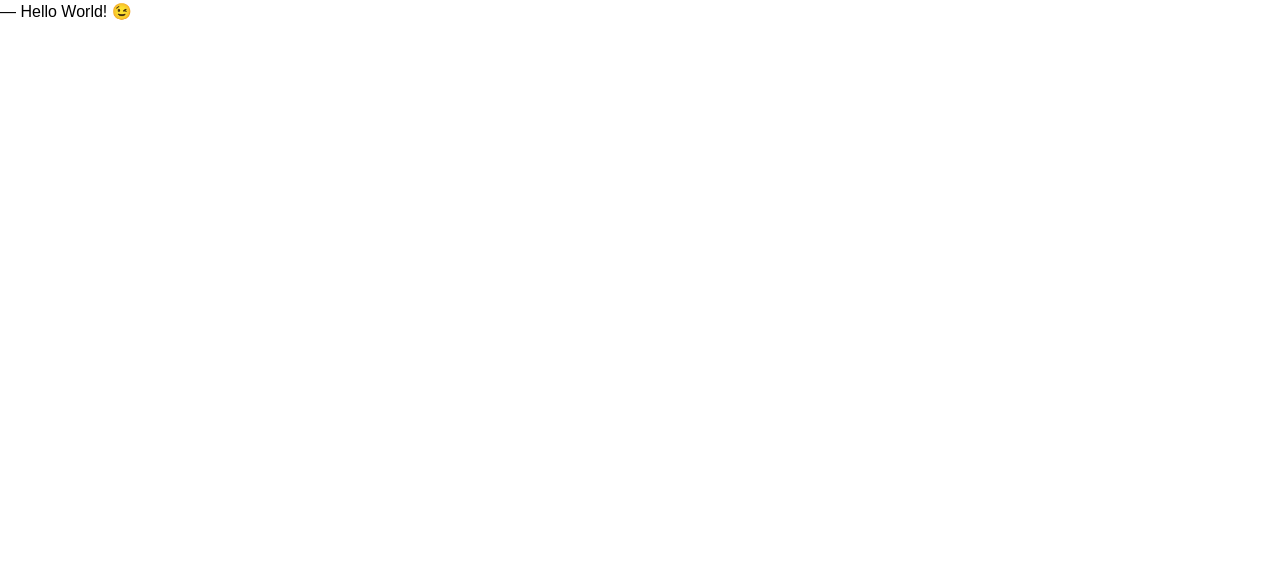
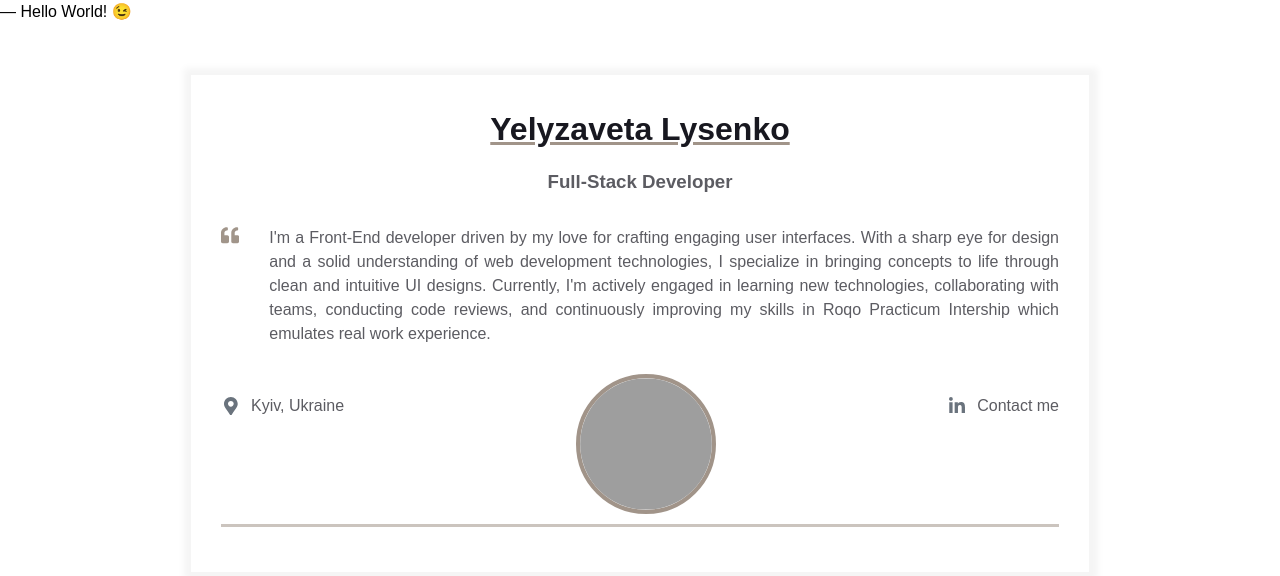
Before and after one commit to ElizaCalmau/homepage, a plain HTML site: page index.html in a window 1280 px wide. Drawn offline with Linux system fonts and the light colour scheme; grey boxes are pictures that could not be loaded.

Commit message:
added about me, photo & contact link, fixed styles

```diff
--- a/index.html
+++ b/index.html
@@ -7,5 +7,64 @@
   </head>
   <body>
     ― Hello World! &#x1F609;
+    <main>
+        <div class="resume">
+          <div class="container">
+            <div class="resume__block">
+                <h1 class="contact-info__header">Yelyzaveta Lysenko</h1>
+              <h3 class="contact-info__sub-header">Full-Stack Developer</h3>
+                <div class="intro">
+                    <div class="intro__icon-wrapper">
+                      <svg class="intro__icon" xmlns="http://www.w3.org/2000/svg" viewBox="0 0 512 512">
+                        <path
+                          d="M464 256h-80v-64c0-35.3 28.7-64 64-64h8c13.3 0 24-10.7
+                          24-24V56c0-13.3-10.7-24-24-24h-8c-88.4 0-160 71.6-160 160v240c0
+                          26.5 21.5 48 48 48h128c26.5 0 48-21.5
+                          48-48V304c0-26.5-21.5-48-48-48zm-288 0H96v-64c0-35.3 28.7-64
+                          64-64h8c13.3 0 24-10.7 24-24V56c0-13.3-10.7-24-24-24h-8C71.6 32 0
+                          103.6 0 192v240c0 26.5 21.5 48 48 48h128c26.5 0
+                          48-21.5 48-48V304c0-26.5-21.5-48-48-48z"
+                        ></path>
+                      </svg>
+                    </div>
+                    <p class="intro_text">I'm a Front-End developer driven by my love for crafting engaging user interfaces. With a sharp eye for design and a solid understanding of web development technologies, I specialize in bringing concepts to life through clean and intuitive UI designs.
+                        Currently, I'm actively engaged in learning new technologies, collaborating with teams, conducting code reviews, and continuously improving my skills in Roqo Practicum Intership which emulates real work experience.</p>
+                    </div>
+              <div class="contact_info_container fh">
+                <div class="contact-info__block">
+                    <a href="" rel="author" class="contact-info__item">
+                        <div class="contact-info__item-icon-wrapper">
+                          <svg class="contact-info__item-icon" xmlns="http://www.w3.org/2000/svg" viewBox="0 0 384 512">
+                            <path
+                              d="M172.268 501.67C26.97 291.031 0 269.413 0 192 0 85.961 85.961 0
+                              192 0s192 85.961 192 192c0 77.413-26.97 99.031-172.268 309.67-9.535
+                              13.774-29.93 13.773-39.464 0zM192 272c44.183 0 80-35.817
+                              80-80s-35.817-80-80-80-80 35.817-80 80 35.817 80 80 80z"
+                            ></path>
+                          </svg>
+                        </div>
+                        <span>Kyiv, Ukraine</span>
+                      </a>
+                </div>
+
+                <div class="contact-info__block contact-info__block--center">
+                  <img class="contact-info__avatar" src="./assets/avatar.jpg" alt="Avatar" />
+                </div>
+
+                <div class="contact-info__block">
+                    <a href="https://www.linkedin.com/in/yelyzaveta-lysenko-ab452b287/" rel="author" class="contact-info__item">
+                        <div class="contact-info__item-icon-wrapper">
+                          <svg class="contact-info__item-icon" xmlns="http://www.w3.org/2000/svg" viewBox="0 0 448 512">
+                            <svg xmlns="http://www.w3.org/2000/svg" viewBox="0 0 448 512"><path d="M100.3 448H7.4V148.9h92.9zM53.8 108.1C24.1 108.1 0 83.5 0 53.8a53.8 53.8 0 0 1 107.6 0c0 29.7-24.1 54.3-53.8 54.3zM447.9 448h-92.7V302.4c0-34.7-.7-79.2-48.3-79.2-48.3 0-55.7 37.7-55.7 76.7V448h-92.8V148.9h89.1v40.8h1.3c12.4-23.5 42.7-48.3 87.9-48.3 94 0 111.3 61.9 111.3 142.3V448z"/></svg>
+                          </svg>
+                        </div>
+                        <span>Contact me</span>
+                      </a>
+                </div>
+              </div>
+            </div>
+          </div>
+        </div>
+      </main>
   </body>
 </html>
--- a/styles.css
+++ b/styles.css
@@ -12,8 +12,8 @@
     --secondary-text-color: #5c5c62;
     --durability-text-color: #6a737d9c;
     --icon-color: #6a737d;
-    --border-color: #ff9a0045;
-    --text-decoration-color: #ff9a00;
+    --border-color: #77655561;;
+    --text-decoration-color: #776555b0;;
   }
 
   .container {
@@ -52,6 +52,7 @@
     .main-info,
     .contact_info_container {
       flex-direction: column;
+      padding-bottom: 2em;
     }
 
     .contact_info_container {
@@ -99,6 +100,7 @@
   text-decoration: none;
   display: flex;
   justify-content: start;
+  align-items: center;
 }
 
 .contact-info__item:not(:last-child) {
@@ -126,6 +128,8 @@
   width: 100px;
   height: 100px;
   object-fit: cover;
+  object-position: top;
+  transform: scale(1.4);
   border: 3px solid;
   border-color: var(--text-decoration-color);
 }
@@ -154,6 +158,7 @@
   .intro_text {
     color: var(--secondary-text-color);
     text-align: justify;
+        padding-bottom: 3em;
   }
 
   .skills__header {
```
Also changed, not shown: 1 other file.
